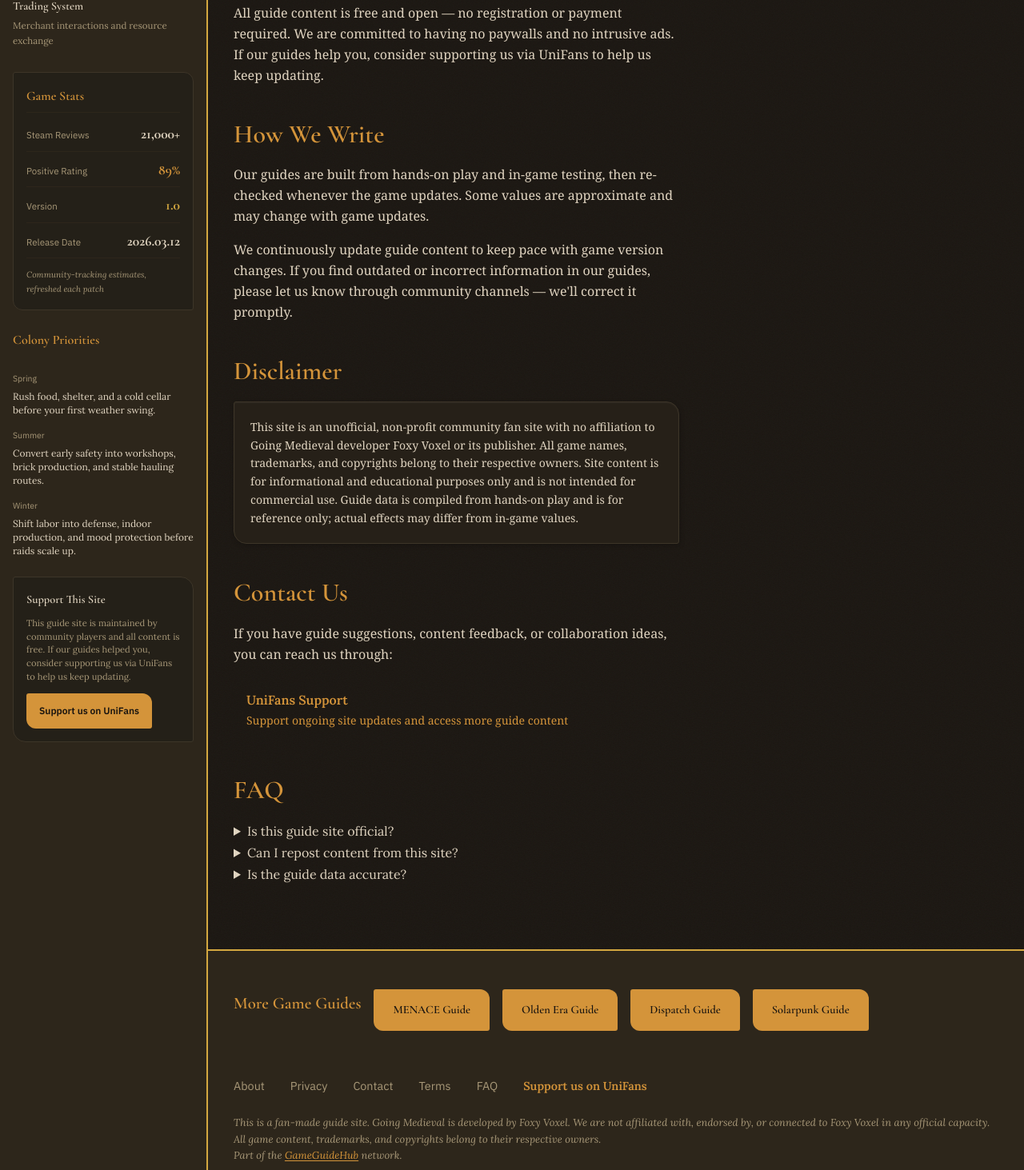
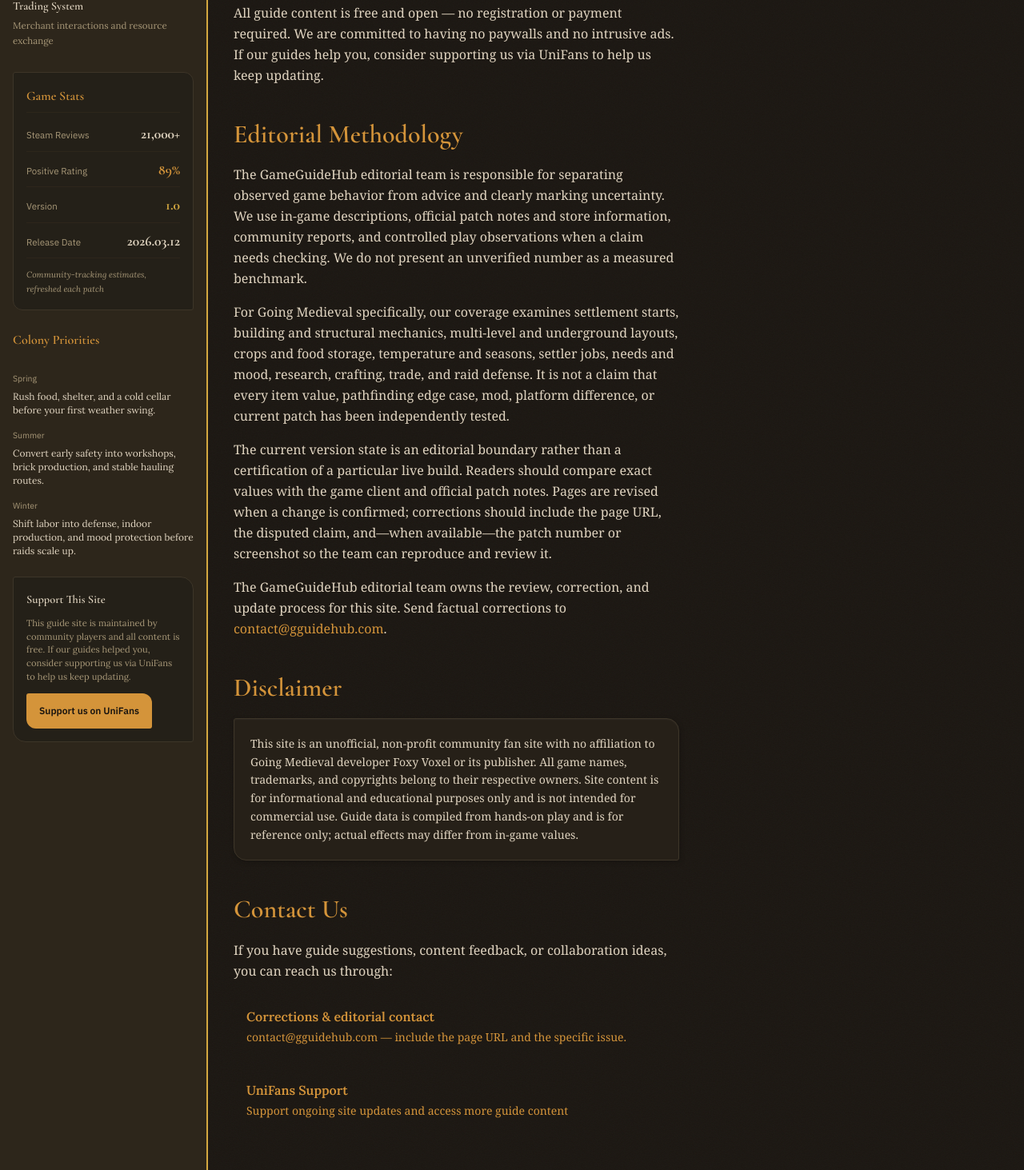
Before and after one commit to ryuuu2020/going-medieval-guide, a Next.js app: page /about in a window 1280 px wide. Shown: the part 604-2067 px from the top of the page at 80% size. Built offline with nearby package versions, Linux system fonts and the light colour scheme.

Commit message:
Add editorial coverage boundaries

```diff
--- a/app/about/page.tsx
+++ b/app/about/page.tsx
@@ -32,12 +32,18 @@ export default function AboutPage() {
             </section>
 
             <section>
-              <h2 className="font-display text-2xl font-semibold text-ink mb-4">How We Write</h2>
+              <h2 className="font-display text-2xl font-semibold text-ink mb-4">Editorial Methodology</h2>
               <p className="font-serif text-base text-ink-light leading-relaxed mb-4">
-                Our guides are built from hands-on play and in-game testing, then re-checked whenever the game updates. Some values are approximate and may change with game updates.
+                The GameGuideHub editorial team is responsible for separating observed game behavior from advice and clearly marking uncertainty. We use in-game descriptions, official patch notes and store information, community reports, and controlled play observations when a claim needs checking. We do not present an unverified number as a measured benchmark.
+              </p>
+              <p className="font-serif text-base text-ink-light leading-relaxed mb-4">
+                For Going Medieval specifically, our coverage examines settlement starts, building and structural mechanics, multi-level and underground layouts, crops and food storage, temperature and seasons, settler jobs, needs and mood, research, crafting, trade, and raid defense. It is not a claim that every item value, pathfinding edge case, mod, platform difference, or current patch has been independently tested.
+              </p>
+              <p className="font-serif text-base text-ink-light leading-relaxed mb-4">
+                The current version state is an editorial boundary rather than a certification of a particular live build. Readers should compare exact values with the game client and official patch notes. Pages are revised when a change is confirmed; corrections should include the page URL, the disputed claim, and—when available—the patch number or screenshot so the team can reproduce and review it.
               </p>
               <p className="font-serif text-base text-ink-light leading-relaxed">
-                We continuously update guide content to keep pace with game version changes. If you find outdated or incorrect information in our guides, please let us know through community channels — we'll correct it promptly.
+                The GameGuideHub editorial team owns the review, correction, and update process for this site. Send factual corrections to <a href="mailto:contact@gguidehub.com" className="text-vermillion hover:underline">contact@gguidehub.com</a>.
               </p>
             </section>
 
@@ -56,6 +62,10 @@ export default function AboutPage() {
                 If you have guide suggestions, content feedback, or collaboration ideas, you can reach us through:
               </p>
               <div className="space-y-3 mt-4">
+                <a href="mailto:contact@gguidehub.com" className="block journal-card p-4">
+                  <h4 className="font-display text-base font-semibold text-ink">Corrections &amp; editorial contact</h4>
+                  <p className="font-serif text-sm text-ink-muted mt-1">contact@gguidehub.com — include the page URL and the specific issue.</p>
+                </a>
                 <a href="https://app.unifans.io/c/ryu2020" target="_blank" rel="noopener noreferrer" className="block journal-card p-4">
                   <h4 className="font-display text-base font-semibold text-ink">UniFans Support</h4>
                   <p className="font-serif text-sm text-ink-muted mt-1">Support ongoing site updates and access more guide content</p>
--- a/app/layout.tsx
+++ b/app/layout.tsx
@@ -264,6 +264,10 @@ gtag('config', 'G-ET6778V62K');`}
                 </div>
 
                 <p className="footer-disclaimer">
+                  Editorial owner: GameGuideHub editorial team. Last editorial review: August 2, 2026. We are responsible for reviewing, correcting, and updating the guide; send factual corrections to <a href="mailto:contact@gguidehub.com" className="footer-eeat-link">contact@gguidehub.com</a>.
+                </p>
+
+                <p className="footer-disclaimer">
                   This is a fan-made guide site. Going Medieval is developed by Foxy Voxel. We are not affiliated with, endorsed by, or connected to Foxy Voxel in any official capacity. All game content, trademarks, and copyrights belong to their respective owners.
                 </p>
 
--- a/app/page.tsx
+++ b/app/page.tsx
@@ -276,6 +276,13 @@ export default function HomePage() {
             </div>
           </section>
 
+          <section className="journal-card p-6" aria-labelledby="coverage-heading">
+            <h3 id="coverage-heading" className="font-display text-2xl font-semibold text-ink">Current Coverage &amp; Testing Boundary</h3>
+            <p className="font-serif text-sm text-ink-light leading-relaxed mt-3">
+              Current coverage is focused on colony starts, construction and structural planning, farming and food storage, temperature and seasons, settler jobs and mood, research, crafting, trade, and raid defense. This site does not claim a complete audit of every balance value, mod interaction, platform difference, or future patch. Version status is editorial: pages should be checked against the live in-game tooltips and patch notes before using exact numbers. See the <a href="/about" className="text-vermillion hover:underline">About and methodology notes</a> for our source, revision, and correction process.
+            </p>
+          </section>
+
           <section>
             <h3 className="font-display text-2xl font-semibold text-ink mb-6">What To Read Next</h3>
             <div className="grid grid-cols-1 lg:grid-cols-3 gap-4">
```
